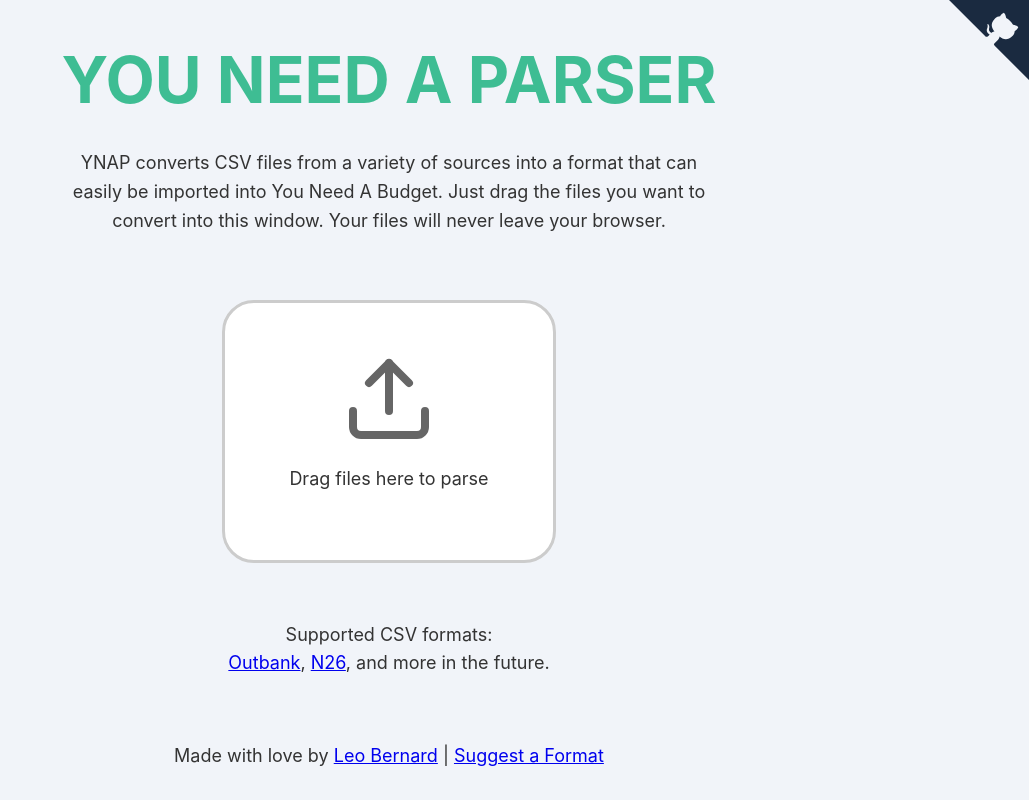
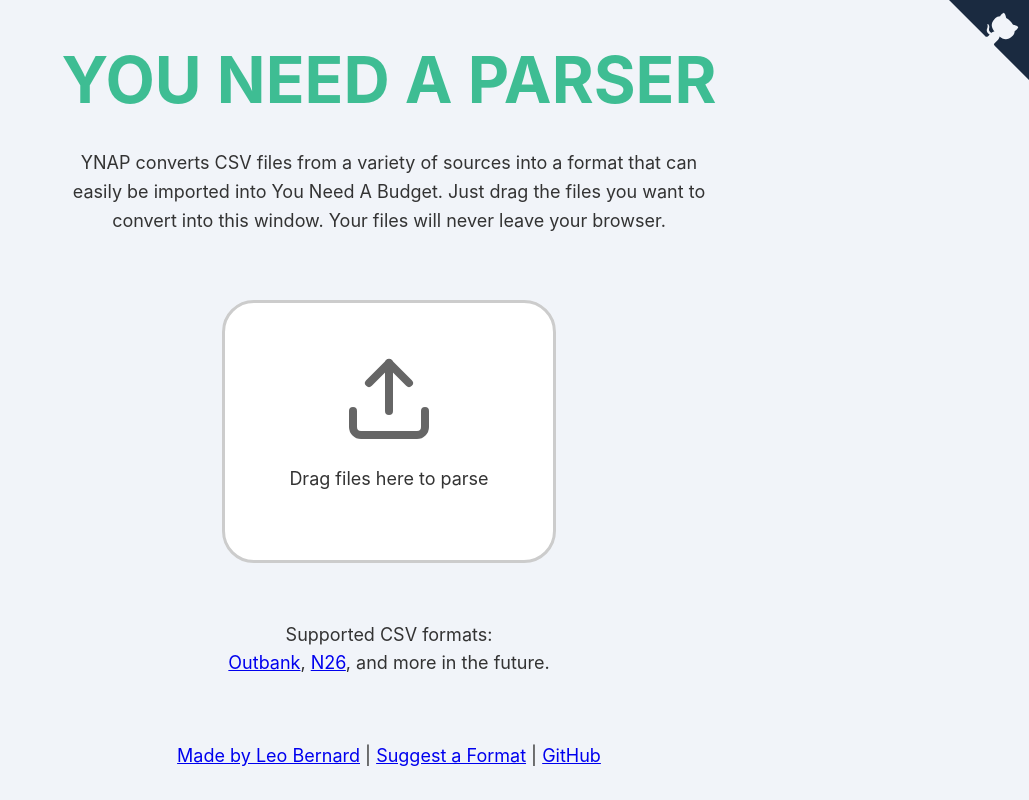
Before and after one commit to leolabs/you-need-a-parser, a React (Create React App) app: page / in a window 1280 px wide. Shown: the whole page, without its empty margins (251-1280 px from the left). Built offline with nearby package versions, Linux system fonts and the light colour scheme.

Commit message:
:memo: Add GitHub link to the footer

```diff
--- a/src/components/app.tsx
+++ b/src/components/app.tsx
@@ -199,9 +199,19 @@
         </p>
         <Footer>
           <p>
-            Made with love by <a href="https://leolabs.org">Leo Bernard</a> |{' '}
-            <a href="https://github.com/leolabs/you-need-a-parser/issues/new">
+            <a target="_blank" href="https://leolabs.org">
+              Made by Leo Bernard
+            </a>{' '}
+            |{' '}
+            <a
+              target="_blank"
+              href="https://github.com/leolabs/you-need-a-parser/issues/new"
+            >
               Suggest a Format
+            </a>{' '}
+            |{' '}
+            <a target="_blank" href="https://github.com/leolabs/you-need-a-parser">
+              GitHub
             </a>
           </p>
         </Footer>
```
